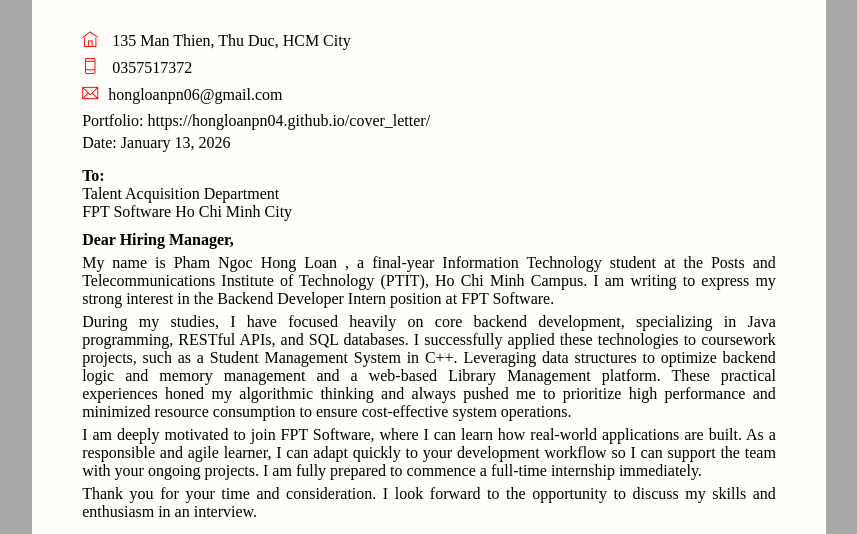
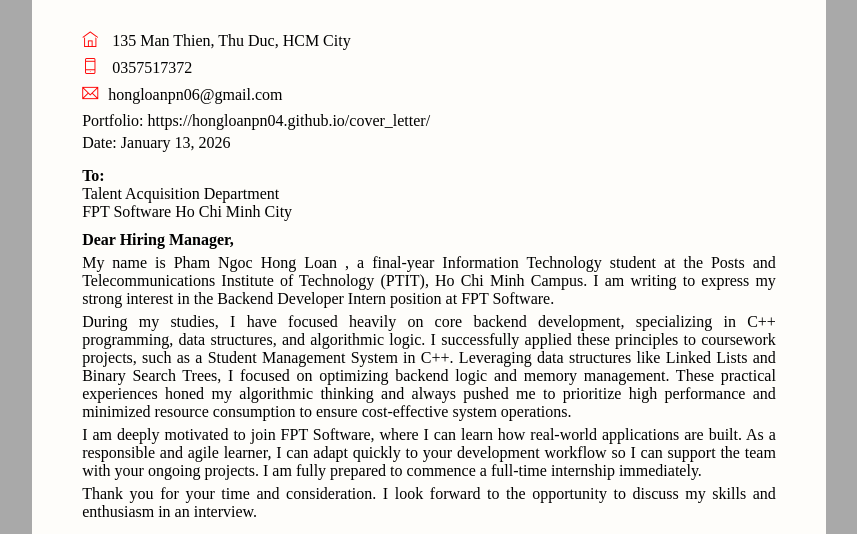
Before and after one commit to hongloanpn04/cover_letter, a plain HTML site: page index.html in a window 1280 px wide. Shown: the part 252-786 px from the top of the page, without its empty margins (211-1068 px from the left). Drawn offline with Linux system fonts and the light colour scheme.

Commit message:
content c++

```diff
--- a/index.html
+++ b/index.html
@@ -45,7 +45,7 @@
         <div class="content_dear">Dear Hiring Manager,</div>
         <div class="content_section">
             <p class="content_section_p 1">My name is Pham Ngoc Hong Loan , a final-year Information Technology student at the Posts and Telecommunications Institute of Technology (PTIT), Ho Chi Minh Campus. I am writing to express my strong interest in the Backend Developer Intern position at FPT Software.</p>
-            <p class="content_section_p 2">During my studies, I have focused heavily on core backend development, specializing in Java programming, RESTful APIs, and SQL databases. I successfully applied these technologies to coursework projects, such as a Student Management System in C++. Leveraging data structures to optimize backend logic and memory management and a web-based Library Management platform. These practical experiences honed my algorithmic thinking and always pushed me to prioritize high performance and minimized resource consumption to ensure cost-effective system operations.</p>
+            <p class="content_section_p 2">During my studies, I have focused heavily on core backend development, specializing in C++ programming, data structures, and algorithmic logic. I successfully applied these principles to coursework projects, such as a Student Management System in C++. Leveraging data structures like Linked Lists and Binary Search Trees, I focused on optimizing backend logic and memory management. These practical experiences honed my algorithmic thinking and always pushed me to prioritize high performance and minimized resource consumption to ensure cost-effective system operations.</p>
             <p class="content_section_p 4">I am deeply motivated to join FPT Software, where I can learn how real-world applications are built. As a responsible and agile learner, I can adapt quickly to your development workflow so I can support the team with your ongoing projects. I am fully prepared to commence a full-time internship immediately.</p>
             <p class="content_section_p 5">Thank you for your time and consideration. I look forward to the opportunity to discuss my skills and enthusiasm in an interview.</p>
         </div>
```
